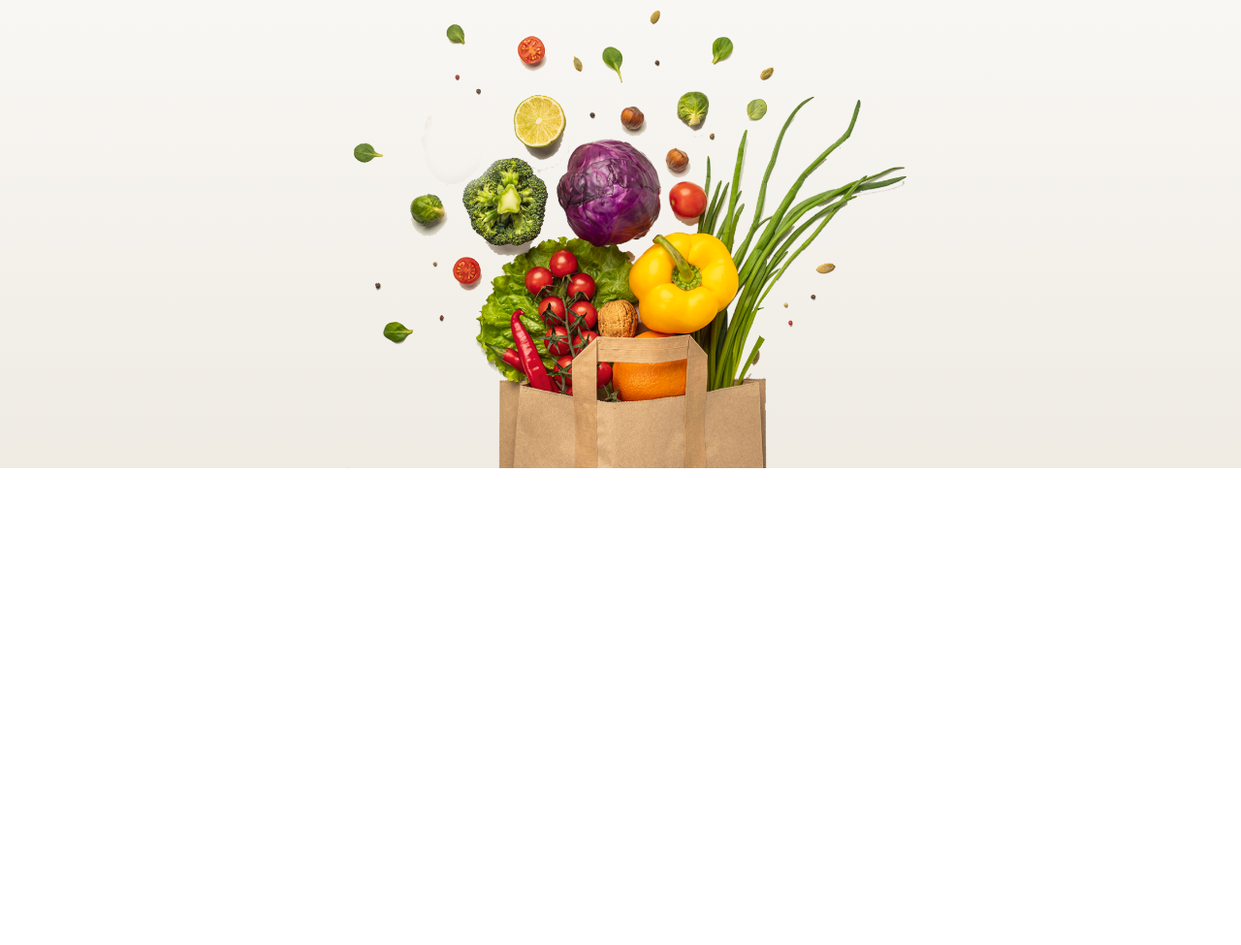
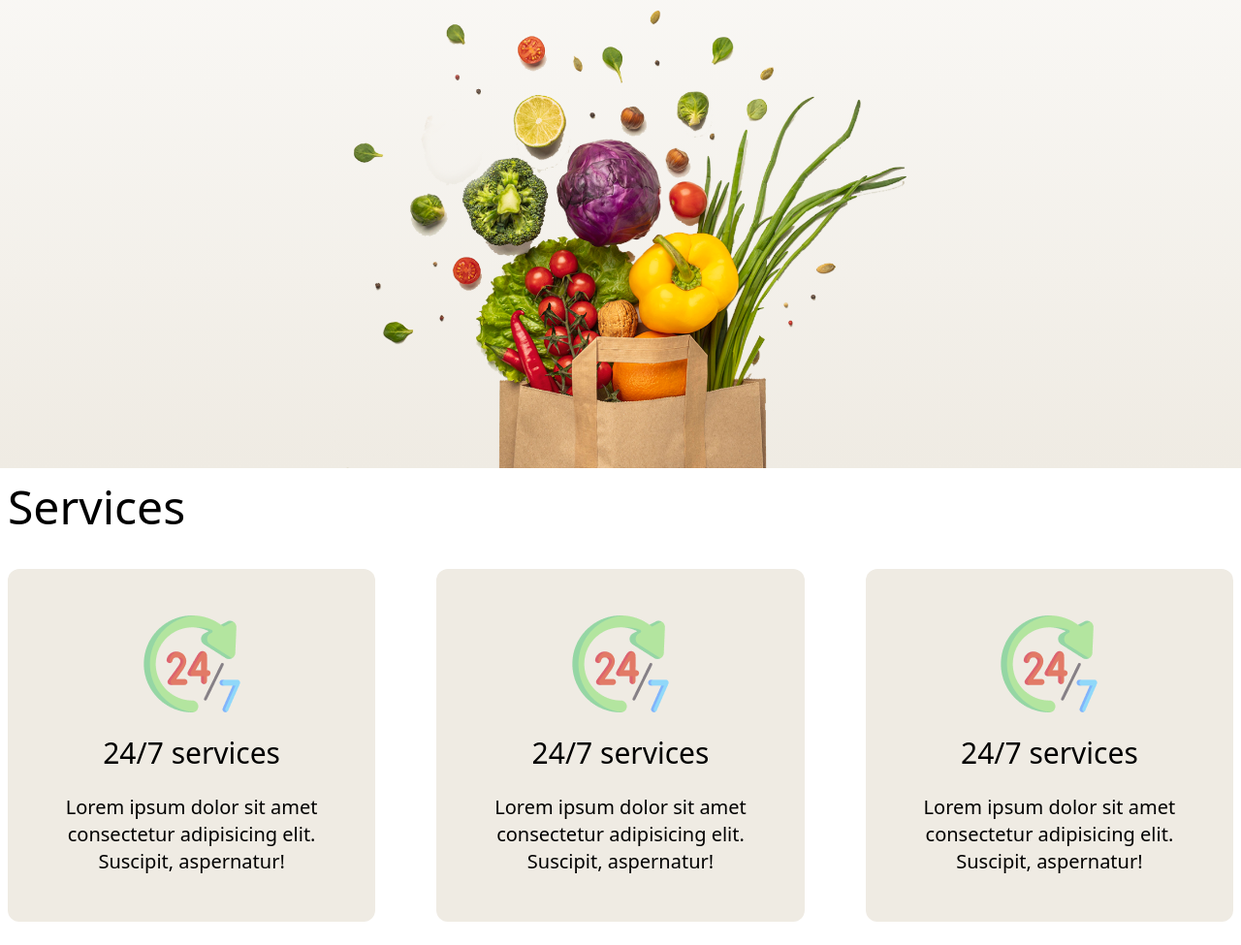
Before and after one commit to thinkGrow/groceries, a website: page index.html in a window 1280 px wide. Shown: the part 314-1289 px from the top of the page at 97% size. Before the commit the page ends 800 px from the top, so only its background shows below. Drawn offline with nearby package versions, Linux system fonts and the light colour scheme.

Commit message:
service section structure

```diff
--- a/index.html
+++ b/index.html
@@ -26,9 +26,11 @@
 
 
 <body>
-    <div class="bg-gradient-to-b from-white to-[#EFEBE3]">
-        <!-- mobile -->
-        <div class="flex justify-between mb-4 items-center align-middle mt-4 px-4 md:hidden">
+
+    <header class="bg-gradient-to-b from-white to-[#EFEBE3]">
+
+        <!-- nav : mobile -->
+        <nav class="flex justify-between mb-4 items-center align-middle mt-4 px-4 md:hidden">
             <img src="images/logo-header-m.png" alt="">
             <svg xmlns="http://www.w3.org/2000/svg" viewBox="0 0 24 24" fill="currentColor"
                 class="size-12 custom-color">
@@ -36,10 +38,12 @@
                     d="M3 6.75A.75.75 0 0 1 3.75 6h16.5a.75.75 0 0 1 0 1.5H3.75A.75.75 0 0 1 3 6.75ZM3 12a.75.75 0 0 1 .75-.75h16.5a.75.75 0 0 1 0 1.5H3.75A.75.75 0 0 1 3 12Zm0 5.25a.75.75 0 0 1 .75-.75h16.5a.75.75 0 0 1 0 1.5H3.75a.75.75 0 0 1-.75-.75Z"
                     clip-rule="evenodd" />
             </svg>
-        </div>
+        </nav>
         <hr class="p-10 md:hidden">
 
         <div class="container mx-auto px-2 pt-4">
+
+            <!-- nav : md -->
             <nav class="hidden md:block">
                 <div class="flex justify-between items-center">
                     <div>
@@ -72,7 +76,7 @@
                     </div>
                 </div>
             </nav>
-            <!-- <div class=" ..."></div> -->
+
             <!-- hero section -->
             <div class="flex flex-col gap-8 mt-16 text-center items-center justify-self-center">
                 <!-- text -->
@@ -90,7 +94,58 @@
                 </div>
             </div>
         </div>
-    </div>
+    </header>
+
+    <main>
+        <!-- service section-->
+        <section class="container mx-auto px-2 pt-4 space-y-8 mb-4">
+            <h1 class="text-5xl">Services</h1>
+
+            <!-- cards -->
+            <div class="flex justify-between mx-auto py-2">
+
+                <!-- card1 -->
+                <div class="flex flex-col gap-6 w-[30%] bg-[#EFEBE3] p-12 rounded-xl text-center items-center">
+                    <div>
+                        <img src="images/service.png" alt="">
+                    </div>
+
+                    <h2 class="text-3xl">24/7 services</h2>
+
+                    <p class="text-xl">Lorem ipsum dolor sit amet consectetur adipisicing elit. Suscipit, aspernatur!
+                    </p>
+                </div>
+
+                <!-- card2 -->
+                <div class="flex flex-col gap-6 w-[30%] bg-[#EFEBE3] p-12 rounded-xl text-center items-center">
+                    <div>
+                        <img src="images/service.png" alt="">
+                    </div>
+
+                    <h2 class="text-3xl">24/7 services</h2>
+
+                    <p class="text-xl">Lorem ipsum dolor sit amet consectetur adipisicing elit. Suscipit, aspernatur!
+                    </p>
+                </div>
+
+
+                <!-- card3 -->
+                <div class="flex flex-col gap-6 w-[30%] bg-[#EFEBE3] p-12 rounded-xl text-center items-center">
+                    <div>
+                        <img src="images/service.png" alt="">
+                    </div>
+
+                    <h2 class="text-3xl">24/7 services</h2>
+
+                    <p class="text-xl">Lorem ipsum dolor sit amet consectetur adipisicing elit. Suscipit, aspernatur!
+                    </p>
+                </div>
+
+
+            </div>
+
+        </section>
+    </main>
 
 
 </body>
```
